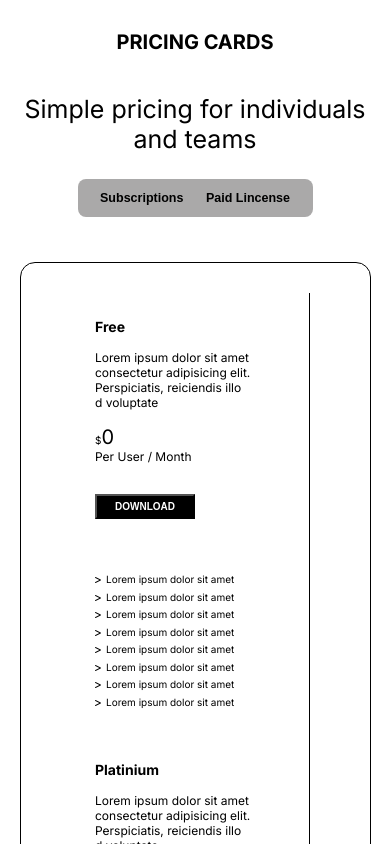
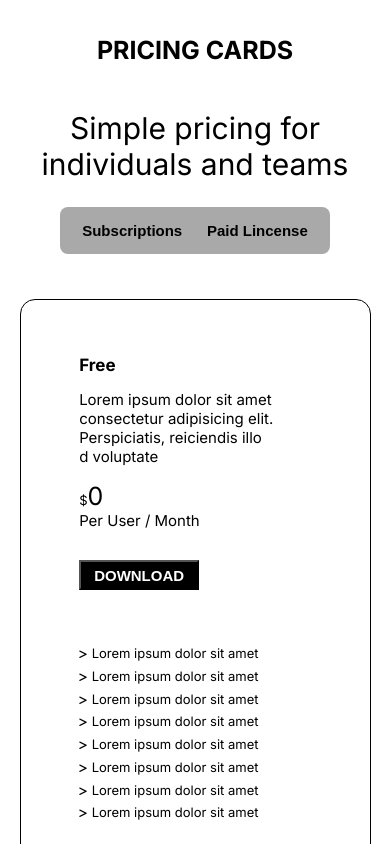
Before and after one commit to Samsax201/Dx-pricing, a plain HTML site: page index.html in a window 390 px wide. Shown: the top 844 px of the page. Drawn offline with Linux system fonts and the light colour scheme.

Commit message:
first mobile

```diff
--- a/index.html
+++ b/index.html
@@ -11,6 +11,7 @@
     <link rel="stylesheet" href="./fontawesome/css/all.css">
     <link rel="stylesheet" href="default.css">
     <link rel="stylesheet" href="style.css">
+    <link rel="stylesheet" href="mobile.css">
 </head>
 <body>
 
--- /dev/null
+++ b/mobile.css
@@ -0,0 +1,118 @@
+@media screen and (max-width: 800px){
+    .pc{
+        padding: 35px   0;
+        /* border: 3px solid blue; */
+        text-align: center;
+    }
+    .pc h3{
+        font-weight: bold;
+        font-size: 25px;
+    }
+    .spit{
+        /* padding: 5px 0; */
+        text-align: center;
+        width: 90%;
+        margin: 0 auto;
+        /* border: 3px solid red ; */
+    }
+    .spit p{
+        font-size: 30px;
+    }
+    .buttons{
+        padding: 15px 0;
+        /* border: 3px solid green; */
+        display: flex;
+        align-items: center;
+        justify-content: center;
+
+
+    }
+    .buttton-house{
+        padding: 10px 7.5px;
+        width: 270px;
+        border-radius: 8px;
+        background: rgb(170, 169, 169) ;
+        display: flex;
+        align-items: center;
+        justify-content: center;
+        justify-content: space-evenly;
+        /* border: 3px solid yellow; */
+    }
+    .btn{
+        padding: 5px 10px;
+        background: transparent;
+        border: none;
+        border-radius: 7.5px;
+        font-weight: bold;
+        font-size: 15px;
+    }
+    .btn:hover{
+        background: white;
+    }
+    /* header ends here  */
+    /* main starts here  */
+    .big-box{
+        border: 1px solid black;
+        border-radius: 15px;
+        width: 90%;
+        margin: 0 auto;
+        margin-top: 30px;
+        padding: 30px 0;
+        display: flex;
+        flex-direction: row;
+        /* align-items: center; */
+        justify-content: center;
+        flex-wrap: wrap;
+    }
+    .price-container{
+        width: 75%;
+        padding: 25px 15px;
+        border-right: none;
+
+    }
+    .price-container p{
+        font-size: 15px;
+    }
+    .price-container h5{
+        font-size: 17px;
+        padding-bottom: 15px;
+    }
+    .pu{
+        padding: 15px 0;
+        font-size: 25px;
+    }
+    .pu span{
+        font-size: 13px;
+
+    }
+    .pu h3{
+        font-weight: lighter;
+    }
+    .hmmm{
+        height: 30px;
+        width: 120px;
+        margin-bottom: 20px;
+        font-size: 15px;
+        background: black;
+        border-radius: none;
+        color: white;
+        font-weight: bolder;
+    }
+    .features h5{
+        padding-bottom:10px ;
+        padding-top:5px ;
+    }
+    .features li{
+        font-size: 13px;
+        line-height: 1.75;
+    }
+    .extra{
+        padding-top: 17px;
+    }
+    li span{
+        margin-right: 5px;
+        font-weight: bolder;
+        font-size: 10px;
+    }
+        /* main ends here  */
+}
--- a/style.css
+++ b/style.css
@@ -83,7 +83,7 @@ a{
     flex-wrap: wrap;
 }
 .price-container{
-    width: 230px;
+    width: 25%px;
     padding: 25px 15px;
     border-right: 1.5px solid black;
 }
```
